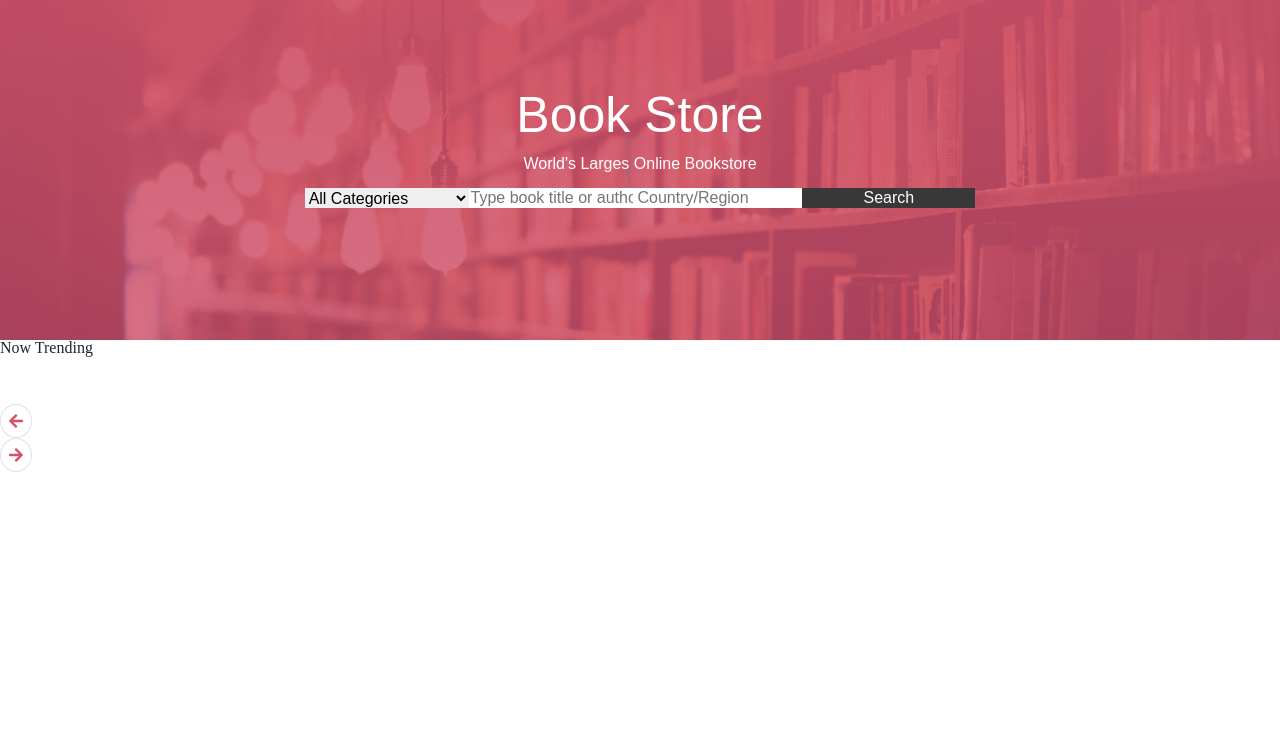
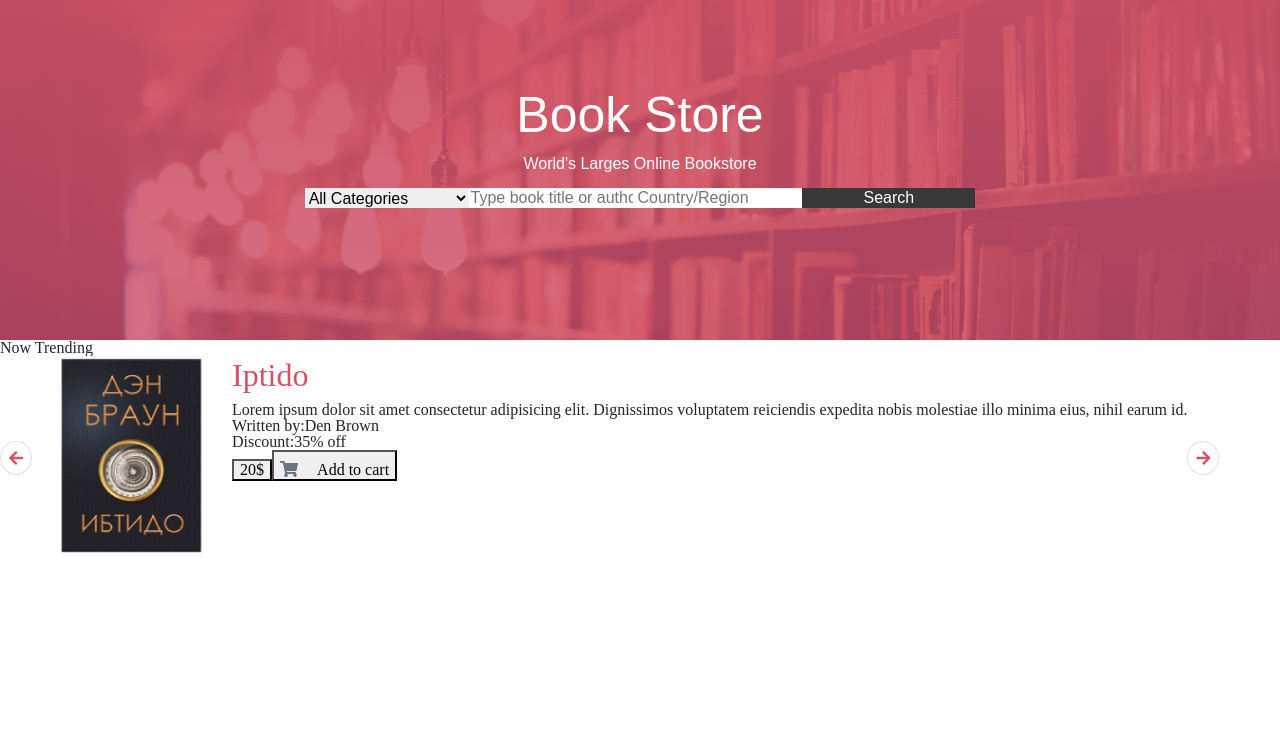
Before and after one commit to IbrohimRasulov/book-store, a plain HTML site: page index.html in a window 1280 px wide. Shown: the part 60-800 px from the top of the page. Drawn offline with nearby package versions, Linux system fonts and the light colour scheme.

Commit message:
Add main highlights section

```diff
--- a/index.html
+++ b/index.html
@@ -49,13 +49,27 @@
     </header>
 
     <main>
+        <section class="bg-white">
+            <h2>Now Trending</h2>
+            <div class="d-inline-flex">
+                <i class="fas fa-arrow-left col-span-2 cherry-color border p-2 rounded-circle align-self-center"></i>
+                <div class="d-inline-flex">
+                    <div>
+                        <img src="Img/dennbraun.png" alt="" height="200px">
+                    </div>
+                    <div class="">
+                        <h2 class="cherry-color h2">Iptido</h2>
+                        <p>Lorem ipsum dolor sit amet consectetur adipisicing elit. Dignissimos voluptatem reiciendis expedita nobis molestiae illo minima eius, nihil earum id.</p>
+                        <p>Written by:<span>Den Brown</span></p>
+                        <p><span>Discount:</span>35% off</p>
+                        <button>20$</button><button><i class="fas fa-shopping-cart pr-3 text-muted pt-2 text-capitalize"></i> Add to cart</button>
+                    </div>
+                </div>
+                <i class="fas fa-arrow-right col-span-2 cherry-color border p-2 rounded-circle align-self-center"></i>
+            </div>
+        </section>
         <section>
-            <h2>Now Trending</h2>
-            <div class="grid grid-cols-12 items-center justify-items-center my-5">
-                <i class="fas fa-arrow-left col-span-2 cherry-color border p-2 rounded-circle"></i>
-                <div></div>
-                <i class="fas fa-arrow-right col-span-2 cherry-color border p-2 rounded-circle"></i>
-            </div>
+
         </section>
     </main>
     <div class="" style="margin-top: 500px;"></div>
```
